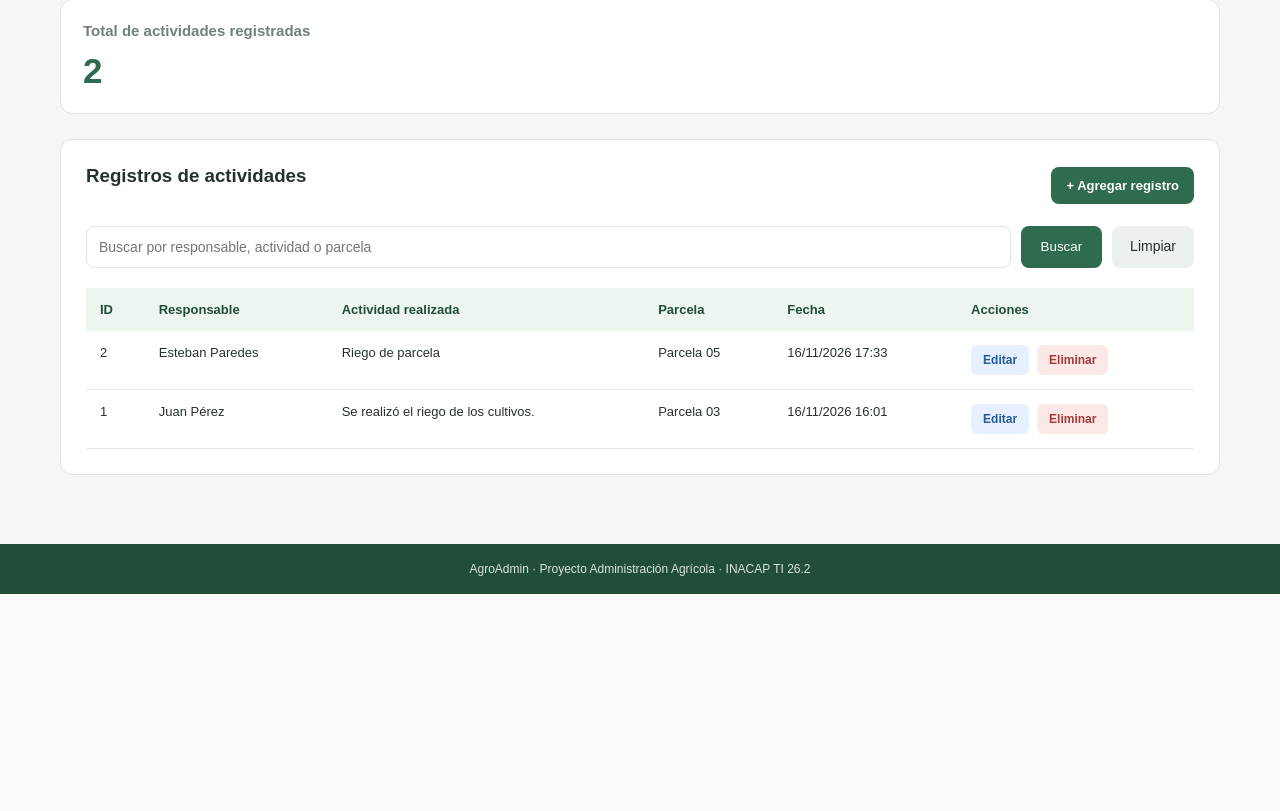
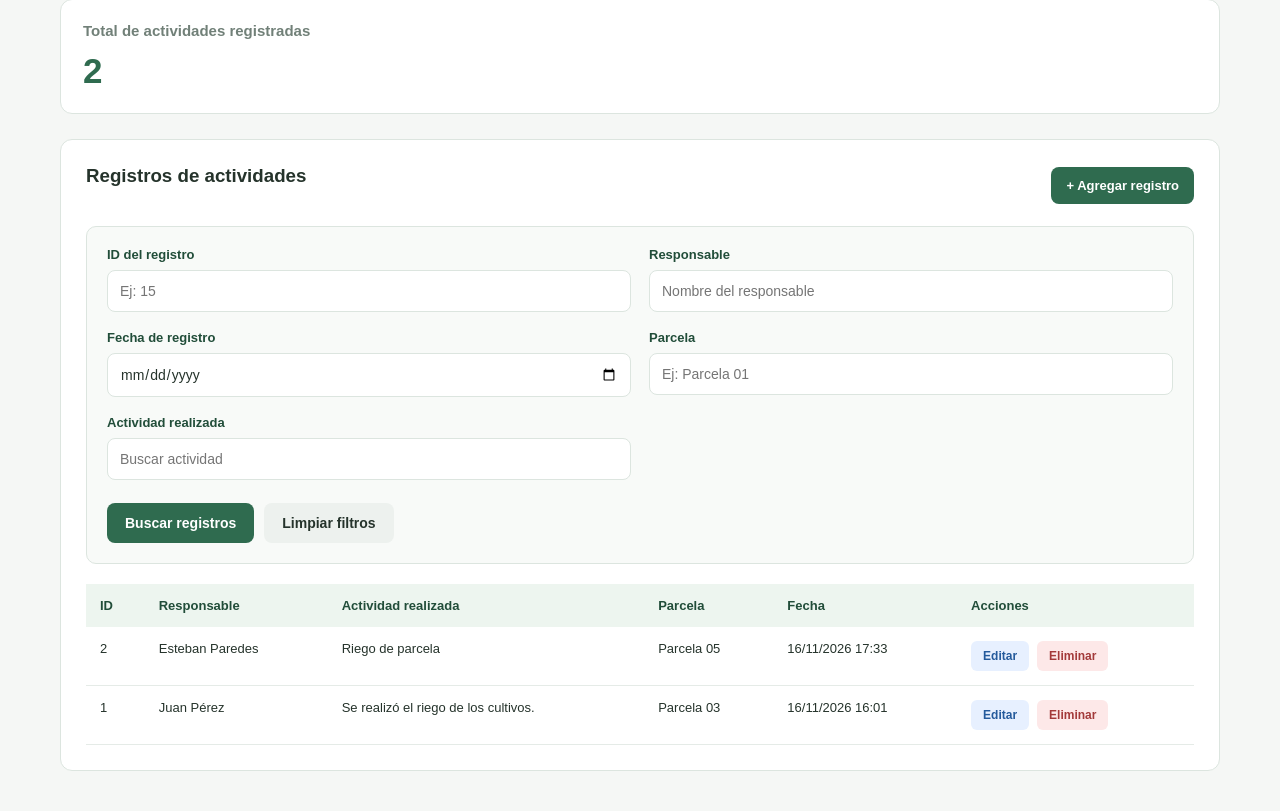
Before and after one commit to benjaminlv309/proyecto_agro, a Django app: page /gestion/dashboard/ in a window 1280 px wide. Shown: the part 206-1017 px from the top of the page. Before the commit the page ends 800 px from the top, so only its background shows below. Run offline with Django 5.2, Linux system fonts and the light colour scheme; the visitor is signed in with stand-in values (Sample User, id 1); data comes from the database, SQL or seed files in the repository; data that the repository does not hold is empty.

Commit message:
Add files via upload

```diff
--- a/Agro/agroProject/agroApp/views.py
+++ b/Agro/agroProject/agroApp/views.py
@@ -6,6 +6,8 @@ from django.db.models import Q
 from django.views.decorators.http import require_POST
 from .models import RegistroActividad
 from .forms import RegistroActividadForm
+from datetime import datetime, timedelta
+from django.utils import timezone
 
 def es_administrador(user):
     return user.is_authenticated and user.is_staff
@@ -42,23 +44,45 @@ def login_administrador(request):
         messages.error(request,'Usuario o contraseña incorrectos, o sin permisos.')
     return render(request,'administrador/login.html')
 
-@user_passes_test(es_administrador,login_url='login_administrador')
+
+@user_passes_test(es_administrador, login_url='login_administrador')
 def dashboard(request):
-    busqueda = request.GET.get('buscar', '').strip()
+    busqueda_id = request.GET.get('id', '').strip()
+    busqueda_responsable = request.GET.get('responsable', '').strip()
+    busqueda_fecha = request.GET.get('fecha', '').strip()
+    busqueda_parcela = request.GET.get('parcela', '').strip()
+    busqueda_actividad = request.GET.get('actividad', '').strip()
     registros = RegistroActividad.objects.all()
-    if busqueda:
-        registros = registros.filter(
-            Q(responsable__icontains=busqueda) |
-            Q(actividad__icontains=busqueda) |
-            Q(parcela__icontains=busqueda)
-        )
+    if busqueda_id:
+        if busqueda_id.isdigit():
+            registros = registros.filter(id=int(busqueda_id))
+        else:
+            registros = registros.none()
+    if busqueda_responsable:
+        registros = registros.filter(responsable__icontains=busqueda_responsable)
+    if busqueda_fecha:
+        try:
+            fecha = datetime.strptime(busqueda_fecha, '%Y-%m-%d').date()
+            inicio_dia = timezone.make_aware(datetime.combine(fecha, datetime.min.time()),timezone.get_current_timezone())
+            fin_dia = inicio_dia + timedelta(days=1)
+            registros = registros.filter(fecha_registro__gte=inicio_dia,fecha_registro__lt=fin_dia)
+        except ValueError:
+            registros = registros.none()
+    if busqueda_parcela:
+        registros = registros.filter(parcela__icontains=busqueda_parcela)
+    if busqueda_actividad:
+        registros = registros.filter(actividad__icontains=busqueda_actividad)
     total_registros = RegistroActividad.objects.count()
     context = {
         'registros': registros,
         'total_registros': total_registros,
-        'busqueda': busqueda
+        'busqueda_id': busqueda_id,
+        'busqueda_responsable': busqueda_responsable,
+        'busqueda_fecha': busqueda_fecha,
+        'busqueda_parcela': busqueda_parcela,
+        'busqueda_actividad': busqueda_actividad,
     }
-    return render(request,'administrador/dashboard.html',context)
+    return render(request, 'administrador/dashboard.html', context)
 
 @user_passes_test(es_administrador,login_url='login_administrador')
 def agregar_registro(request):
--- a/Agro/agroProject/generar_qr.py
+++ b/Agro/agroProject/generar_qr.py
@@ -1,4 +1,3 @@
-
 from pathlib import Path
 import qrcode
 
--- a/Agro/agroProject/static/css/admin.css
+++ b/Agro/agroProject/static/css/admin.css
@@ -82,41 +97,104 @@ body {
     margin-bottom: 30px;
 }
 
+.titulo-panel {
+    display: flex;
+    align-items: center;
+    justify-content: space-between;
+    gap: 15px;
+}
+
 .titulo-panel h3 {
     margin-top: 0;
 }
 
-.buscador {
-    display: flex;
-    gap: 10px;
-    margin: 20px 0;
+.btn-agregar {
+    background: #2f6b4f;
+    color: white;
+    padding: 11px 15px;
+    border-radius: 8px;
+    text-decoration: none;
+    font-size: 13px;
+    font-weight: bold;
 }
 
-.buscador input {
-    flex: 1;
+.busqueda-avanzada {
+    display: grid;
+    grid-template-columns: repeat(2, minmax(0, 1fr));
+    gap: 18px;
+    padding: 20px;
+    margin: 20px 0;
+    background: #f8faf8;
+    border: 1px solid #dce5df;
+    border-radius: 10px;
+}
+
+.campo-busqueda {
+    display: flex;
+    flex-direction: column;
+    gap: 8px;
+}
+
+.campo-busqueda label {
+    color: #214d39;
+    font-size: 13px;
+    font-weight: bold;
+}
+
+.campo-busqueda input {
+    width: 100%;
     min-width: 0;
     padding: 12px;
     border: 1px solid #dce5df;
     border-radius: 8px;
+    background: white;
+    color: #25332b;
+    font-family: Arial, sans-serif;
     font-size: 14px;
 }
 
-.buscador button {
-    background: #2f6b4f;
-    color: white;
+.campo-busqueda input:focus {
+    outline: none;
+    border-color: #2f6b4f;
+    box-shadow: 0 0 0 3px rgba(47, 107, 79, 0.12);
+}
+
+.acciones-busqueda {
+    grid-column: 1 / -1;
+    display: flex;
+    align-items: center;
+    gap: 10px;
+    margin-top: 5px;
+}
+
+.btn-buscar,
+.btn-limpiar {
+    padding: 12px 18px;
     border: none;
     border-radius: 8px;
-    padding: 12px 20px;
+    font-size: 14px;
+    font-weight: bold;
+    text-decoration: none;
+    text-align: center;
     cursor: pointer;
 }
 
-.limpiar {
+.btn-buscar {
+    background: #2f6b4f;
+    color: white;
+}
+
+.btn-buscar:hover {
+    background: #214d39;
+}
+
+.btn-limpiar {
     background: #edf1ee;
     color: #25332b;
-    padding: 12px 18px;
-    border-radius: 8px;
-    text-decoration: none;
-    font-size: 14px;
+}
+
+.btn-limpiar:hover {
+    background: #dce5df;
 }
 
 .tabla-responsive {
--- a/Agro/agroProject/templates/administrador/dashboard.html
+++ b/Agro/agroProject/templates/administrador/dashboard.html
@@ -39,10 +39,31 @@
                 <h3>Registros de actividades</h3>
                 <a href="{% url 'agregar_registro' %}" class="btn-agregar">+ Agregar registro</a>
             </div>
-            <form method="GET" class="buscador">
-                <input type="text" name="buscar" placeholder="Buscar por responsable, actividad o parcela" value="{{ busqueda }}">
-                <button type="submit">Buscar</button>
-                <a href="{% url 'dashboard' %}" class="limpiar">Limpiar</a>
+            <form method="GET" action="{% url 'dashboard' %}" class="busqueda-avanzada">
+                <div class="campo-busqueda">
+                    <label for="id">ID del registro</label>
+                    <input type="number" name="id" id="id" placeholder="Ej: 15" value="{{ busqueda_id }}" min="1">
+                </div>
+                <div class="campo-busqueda">
+                    <label for="responsable">Responsable</label>
+                    <input type="text" name="responsable" id="responsable" placeholder="Nombre del responsable" value="{{ busqueda_responsable }}">
+                </div>
+                <div class="campo-busqueda">
+                    <label for="fecha">Fecha de registro</label>
+                    <input type="date" name="fecha" id="fecha" value="{{ busqueda_fecha }}">
+                </div>
+                <div class="campo-busqueda">
+                    <label for="parcela">Parcela</label>
+                    <input type="text" name="parcela" id="parcela" placeholder="Ej: Parcela 01" value="{{ busqueda_parcela }}">
+                </div>
+                <div class="campo-busqueda">
+                    <label for="actividad">Actividad realizada</label>
+                    <input type="text" name="actividad" id="actividad" placeholder="Buscar actividad" value="{{ busqueda_actividad }}">
+                </div>
+                <div class="acciones-busqueda">
+                    <button type="submit" class="btn-buscar">Buscar registros</button>
+                    <a href="{% url 'dashboard' %}" class="btn-limpiar">Limpiar filtros</a>
+                </div>
             </form>
             <div class="tabla-responsive">
                 <table>
--- a/Agro/agroProject/templates/administrador/formulario.html
+++ b/Agro/agroProject/templates/administrador/formulario.html
@@ -36,7 +36,7 @@
                 </div>
             </form>
             <div class="volver-inicio">
-                <a href="{% url 'inicio' %}">← Volver al inicio</a>
+                <a href="{% url 'inicio' %}" class="btn-volver">← Volver al inicio</a>
             </div>
         </section>
     </main>
```
Also changed, not shown: other parts of Agro/agroProject/static/css/admin.css (+88 -79 lines).
